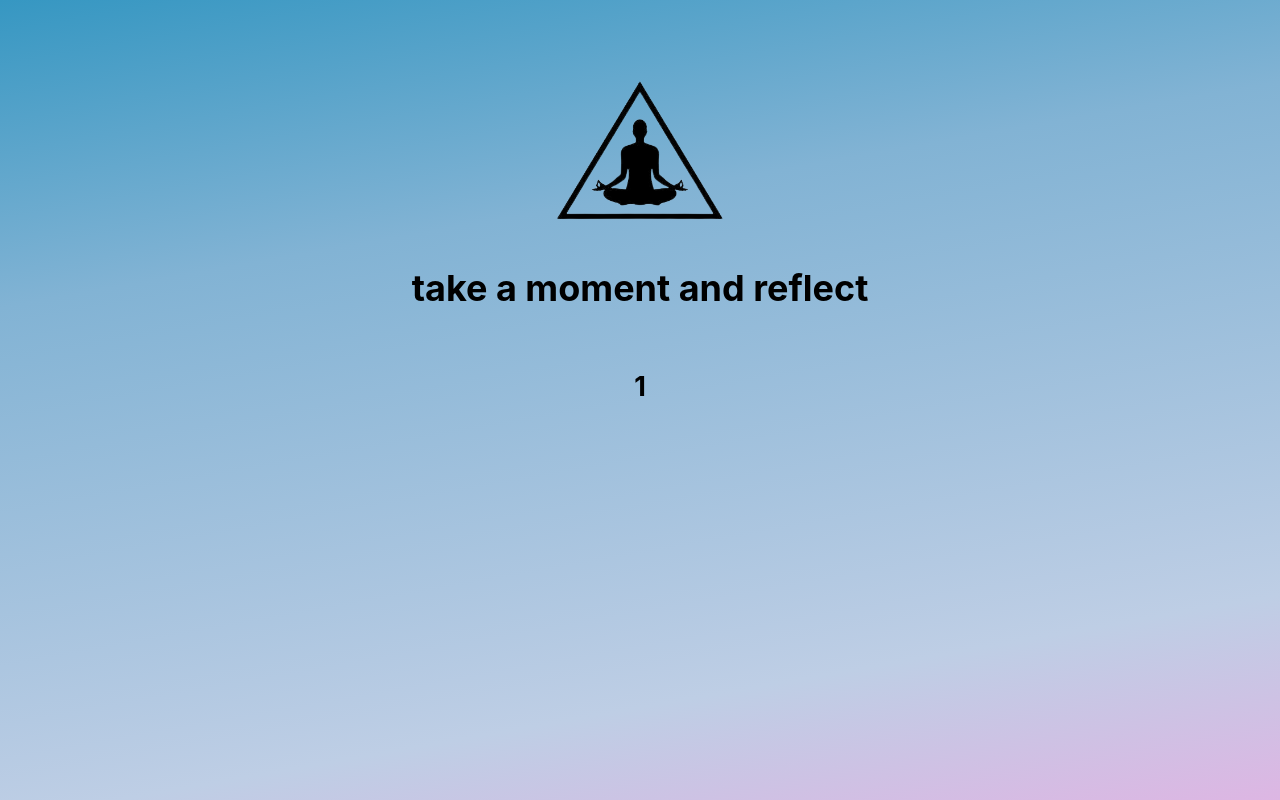
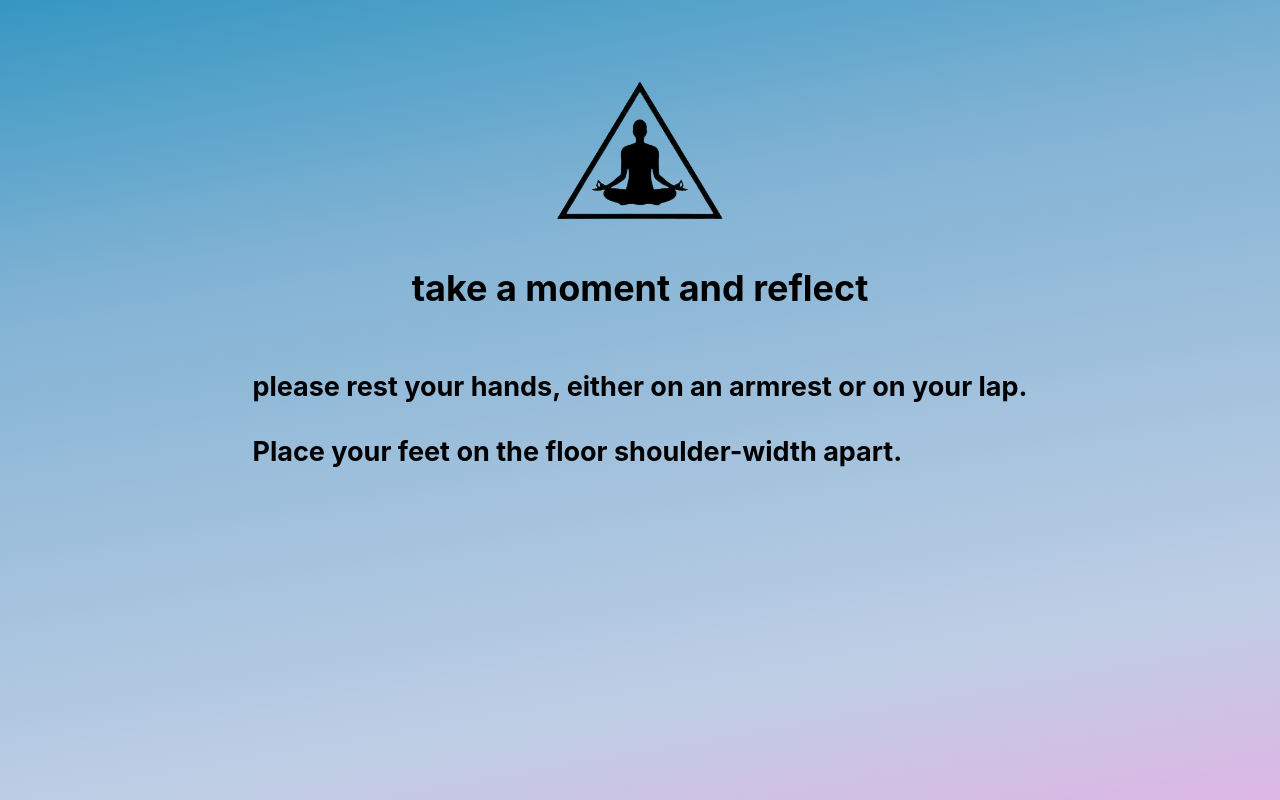
Before and after one commit to Blake-Whitham/meditation, a Next.js app: page / in a window 1280 px wide. Built offline with nearby package versions, Linux system fonts and the light colour scheme.

Commit message:
added form and throughfare to google

```diff
--- a/components/breather.tsx
+++ b/components/breather.tsx
@@ -19,7 +19,7 @@ export const Breather = ({
           <radialGradient id="GradientReflect"
                 r={.5}
                 spreadMethod="reflect">
-            <stop offset="20%" stopColor="#B2D0C6"/>
+            <stop offset="20%" stopColor="#B2D0C6="/>
             <stop offset="30%" stopColor="rgba(221,182,227,1)"/>
             <stop offset="70%" stopColor="#4f9ec0"/>
             <animate attributeName="r"
--- a/components/story.tsx
+++ b/components/story.tsx
@@ -4,7 +4,7 @@ import { useState, useEffect } from 'react';
 import { Breather } from './breather'
 
 export const Story:React.FC = () => {
-  const [time, setTime] = useState(3);
+  const [time, setTime] = useState(7);
 
 
   useEffect(() => {
@@ -15,7 +15,7 @@ export const Story:React.FC = () => {
       }, 3000);
       return
     }
-    if (time > -47) {
+    if (time > -48) {
       setTimeout(() => {
         let newTime = time - 1
         setTime(newTime);
@@ -24,6 +24,14 @@ export const Story:React.FC = () => {
    },[time]);
 
    const display:Function = () => {
+    if (time > 3) {
+      return (
+        <div>
+          <h1>please rest your hands, either on an armrest or on your lap.</h1>
+          <h1>Place your feet on the floor shoulder-width apart.</h1>
+        </div>
+      )
+    }
     if (time > 0) {
       return <h1>{time}</h1>
     }
```
